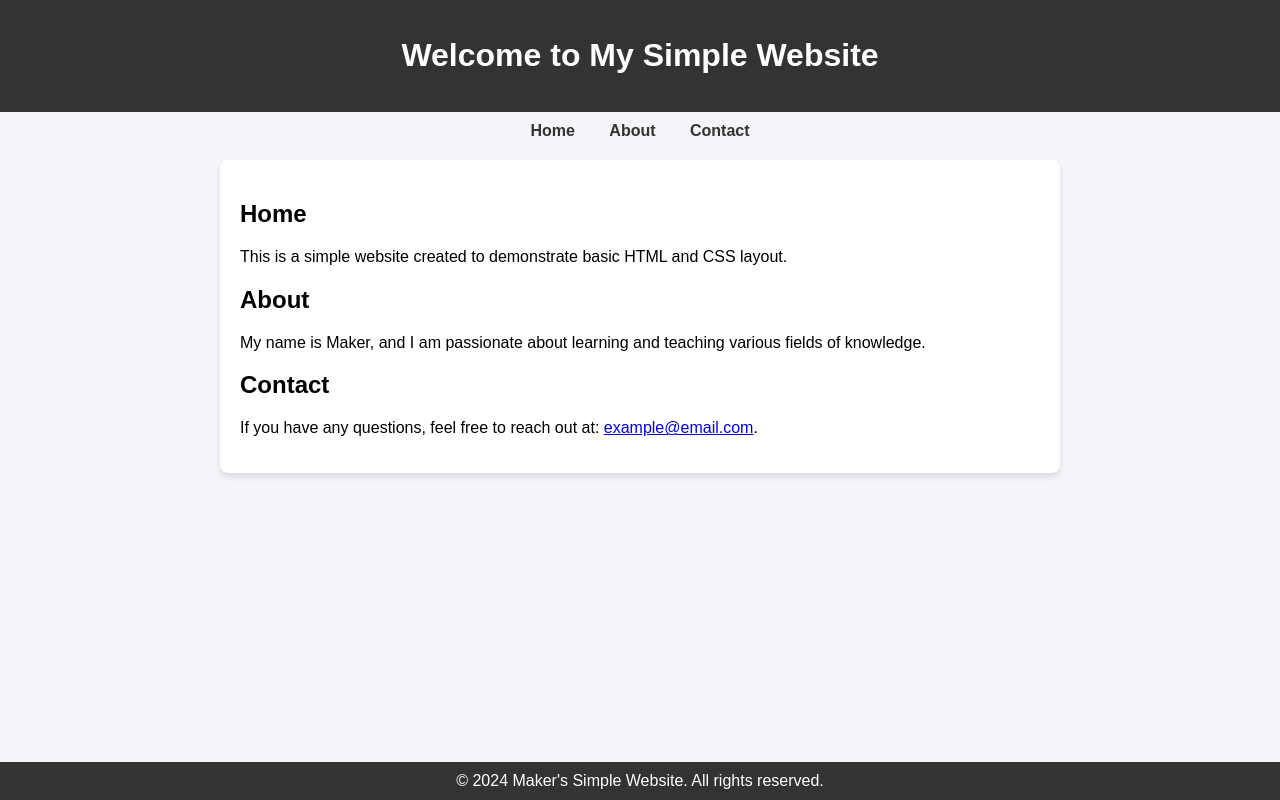
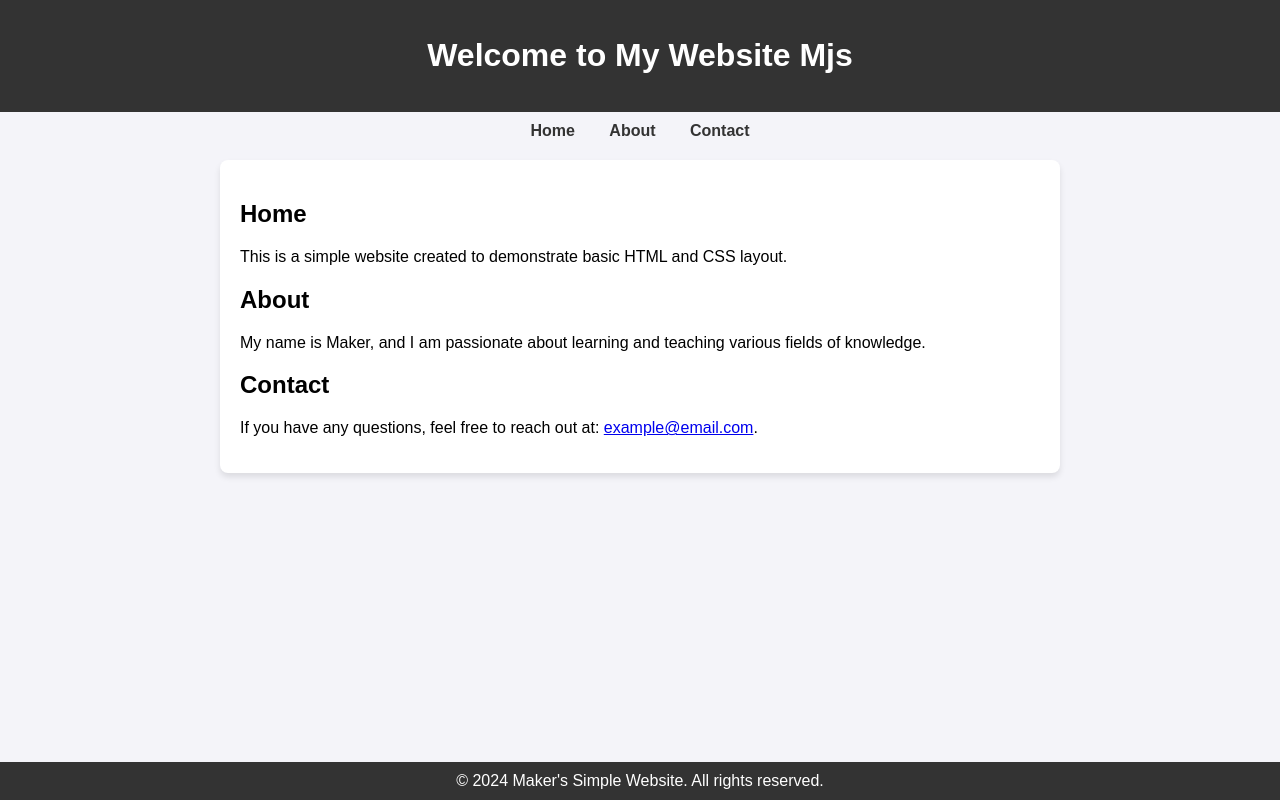
Before and after one commit to sunartiasih23/mjs9, a plain HTML site: page index.html in a window 1280 px wide. Drawn offline with Linux system fonts and the light colour scheme.

Commit message:
Update index.html

```diff
--- a/index.html
+++ b/index.html
@@ -51,7 +51,7 @@
 </head>
 <body>
     <header>
-        <h1>Welcome to My Simple Website</h1>
+        <h1>Welcome to My Website Mjs</h1>
     </header>
 
     <nav>
```
